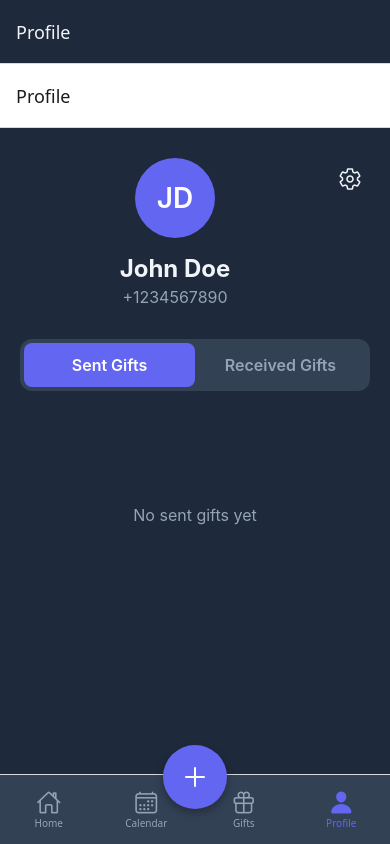
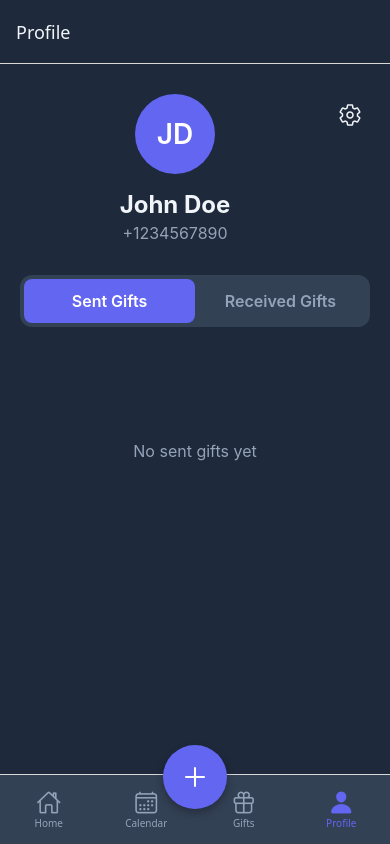
Before and after one commit to maujim/bday, a React Native app: screen /Profile in a window 390 px wide. Built offline with nearby package versions, Linux system fonts and the light colour scheme.

Commit message:
Fix double header issue in ProfileScreen

```diff
--- a/src/navigation/ProfileStack.tsx
+++ b/src/navigation/ProfileStack.tsx
@@ -10,7 +10,7 @@ export const ProfileStack: React.FC = () => {
       <Stack.Screen
         name="ProfileMain"
         component={ProfileScreen}
-        options={{ title: 'Profile' }}
+        options={{ headerShown: false }}
       />
       <Stack.Screen
         name="Settings"
```
